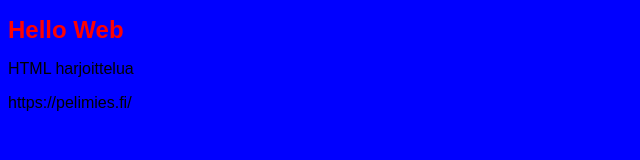
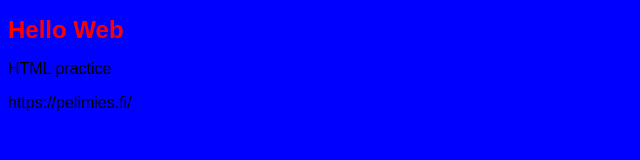
Before and after one commit to A-Ranta/WebKehitt-misenPerusteetTeht-v-t, a plain HTML site: page task-a/index.html in a window 1280 px wide. Shown: the full height of the page, 0-640 px from the left. Drawn offline with Linux system fonts and the light colour scheme.

Commit message:
task a lisätty

```diff
--- a/task-a/index.html
+++ b/task-a/index.html
@@ -11,7 +11,7 @@ Date: 18.09.2025
 </head>
 <body>
   <h1>Hello Web</h1>
-  <p>HTML harjoittelua</p>
+  <p>HTML practice</p>
   <a>https://pelimies.fi/</a>
 </body>
 </html>
```
